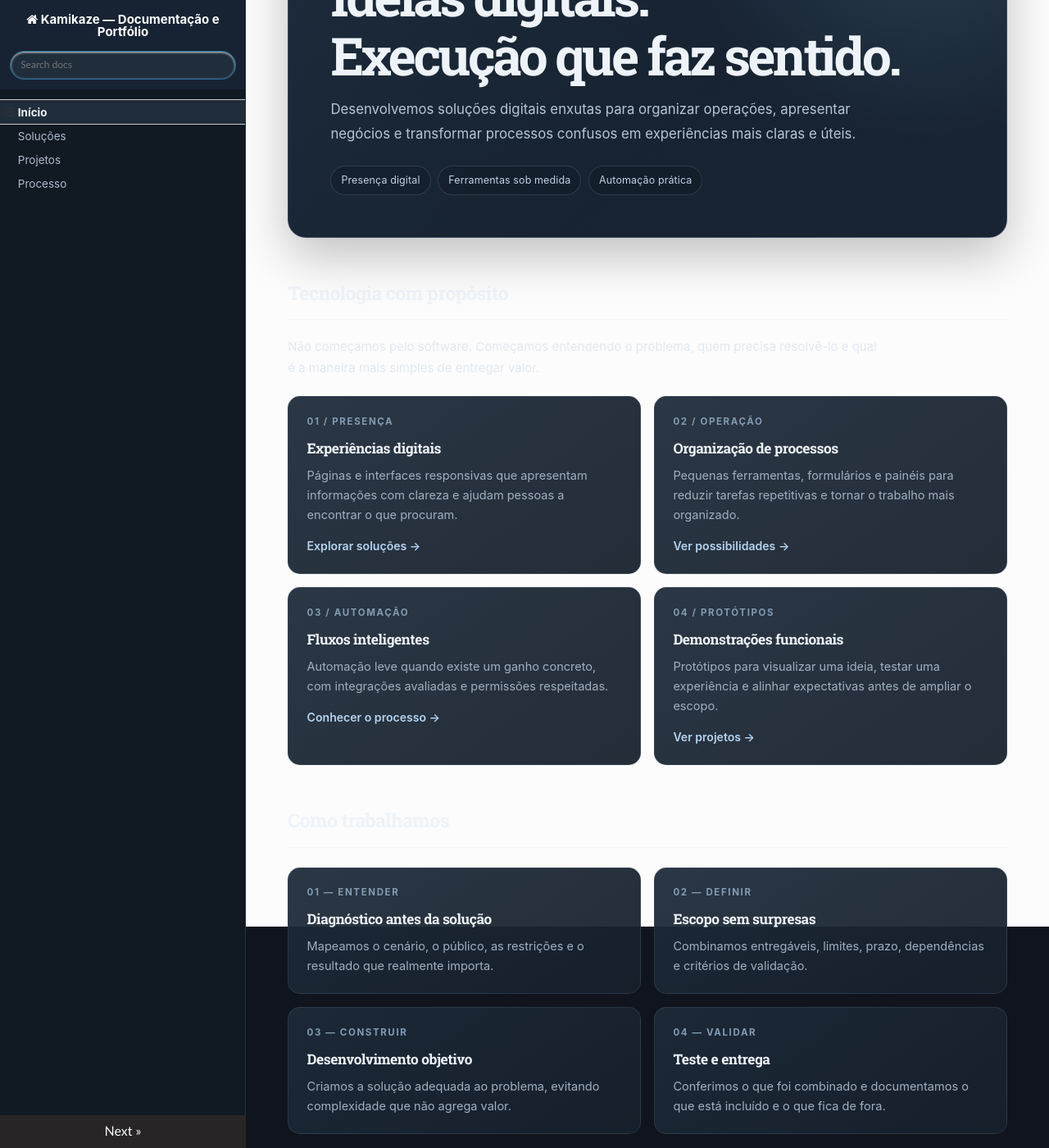
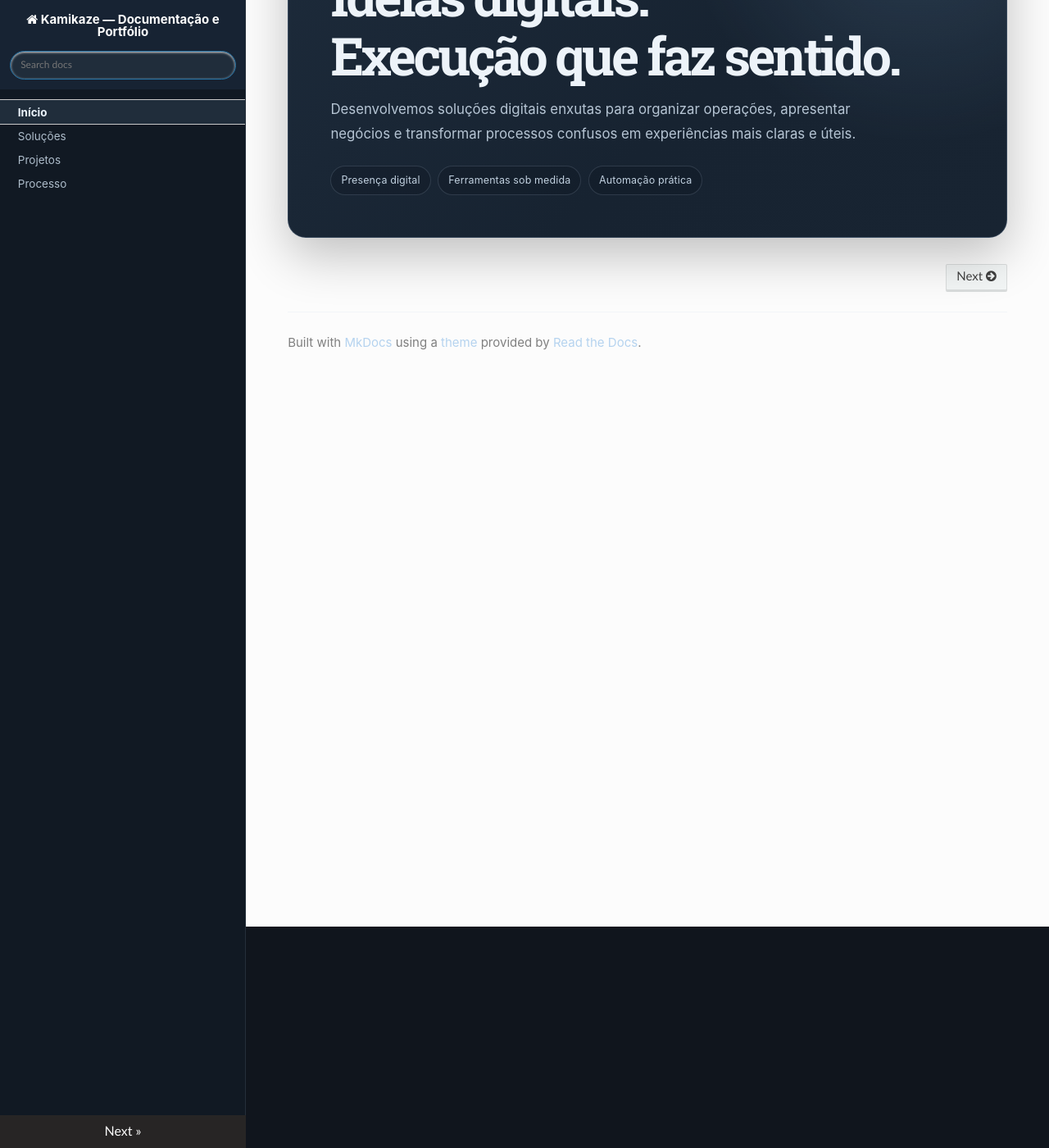
Before and after one commit to enzonunezmachado/KAMIKAZE, an MkDocs documentation site: the page built from portfolio_site/docs/index.md, in a window 1280 px wide and 1400 px high, scrolled down 270 px. Shown: the whole window at 82% size. Built offline with MkDocs 1.6.1, drawn with Linux system fonts in a browser that asks for light colours; nearby versions of some CDN libraries; some of the changed text lies outside the part shown.

Commit message:
chore(portfolio): trigger fresh MkDocs Pages build

```diff
--- a/portfolio_site/docs/index.md
+++ b/portfolio_site/docs/index.md
@@ -9,70 +9,4 @@
   </div>
 </div>
 
-## Tecnologia com propósito
-
-<div class="km-section-lead">
-  Não começamos pelo software. Começamos entendendo o problema, quem precisa resolvê-lo e qual é a maneira mais simples de entregar valor.
-</div>
-
-<div class="km-grid">
-  <div class="km-card">
-    <div class="km-card-index">01 / PRESENÇA</div>
-    <h3>Experiências digitais</h3>
-    <p>Páginas e interfaces responsivas que apresentam informações com clareza e ajudam pessoas a encontrar o que procuram.</p>
-    <a href="solucoes.md">Explorar soluções →</a>
-  </div>
-  <div class="km-card">
-    <div class="km-card-index">02 / OPERAÇÃO</div>
-    <h3>Organização de processos</h3>
-    <p>Pequenas ferramentas, formulários e painéis para reduzir tarefas repetitivas e tornar o trabalho mais organizado.</p>
-    <a href="solucoes/">Ver possibilidades →</a>
-  </div>
-  <div class="km-card">
-    <div class="km-card-index">03 / AUTOMAÇÃO</div>
-    <h3>Fluxos inteligentes</h3>
-    <p>Automação leve quando existe um ganho concreto, com integrações avaliadas e permissões respeitadas.</p>
-    <a href="processo.md">Conhecer o processo →</a>
-  </div>
-  <div class="km-card">
-    <div class="km-card-index">04 / PROTÓTIPOS</div>
-    <h3>Demonstrações funcionais</h3>
-    <p>Protótipos para visualizar uma ideia, testar uma experiência e alinhar expectativas antes de ampliar o escopo.</p>
-    <a href="projetos.md">Ver projetos →</a>
-  </div>
-</div>
-
-## Como trabalhamos
-
-<div class="km-grid">
-  <div class="km-card">
-    <div class="km-card-index">01 — ENTENDER</div>
-    <h3>Diagnóstico antes da solução</h3>
-    <p>Mapeamos o cenário, o público, as restrições e o resultado que realmente importa.</p>
-  </div>
-  <div class="km-card">
-    <div class="km-card-index">02 — DEFINIR</div>
-    <h3>Escopo sem surpresas</h3>
-    <p>Combinamos entregáveis, limites, prazo, dependências e critérios de validação.</p>
-  </div>
-  <div class="km-card">
-    <div class="km-card-index">03 — CONSTRUIR</div>
-    <h3>Desenvolvimento objetivo</h3>
-    <p>Criamos a solução adequada ao problema, evitando complexidade que não agrega valor.</p>
-  </div>
-  <div class="km-card">
-    <div class="km-card-index">04 — VALIDAR</div>
-    <h3>Teste e entrega</h3>
-    <p>Conferimos o que foi combinado e documentamos o que está incluído e o que fica de fora.</p>
-  </div>
-</div>
-
-<div class="km-principle">
-  <p><strong>Nosso princípio:</strong> a melhor solução não é a que tem mais recursos. É a que resolve o problema com clareza, confiabilidade e o menor atrito possível.</p>
-</div>
-
-## Transparência
-
-Este portfólio está em construção. As categorias apresentadas são áreas de atuação em avaliação, não uma lista de serviços contratáveis. Projetos, clientes, depoimentos e resultados só serão exibidos quando houver material real, verificável e autorizado.
-
-<p class="km-footnote">Kamikaze · Portfólio demonstrativo · Conteúdo em evolução</p>
+<!-- Rebuild trigger: regenerate and redeploy the MkDocs Pages artifact. -->
```
